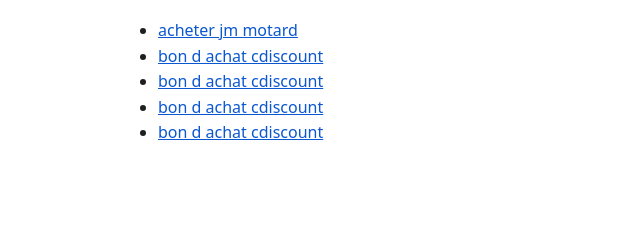
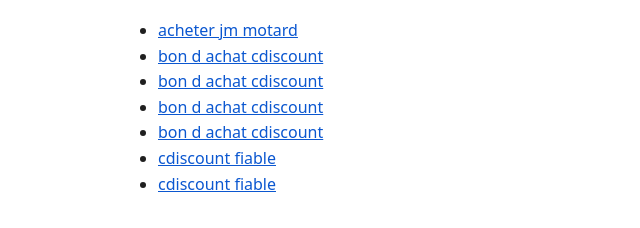
Before and after one commit to wearetheonesin/wearetheonesin.github.io, a plain HTML site: page achats/index.html in a window 1280 px wide. Shown: the part 92-320 px from the top of the page, without its empty margins (142-782 px from the left). Drawn offline with Linux system fonts and the light colour scheme.

Commit message:
hub achats/index.html

```diff
--- a/achats/index.html
+++ b/achats/index.html
@@ -1 +1 @@
-<!doctype html><html lang="fr"><head><meta charset="utf-8"><meta name="viewport" content="width=device-width,initial-scale=1"><title>Achats : toutes nos pages</title><style>body{max-width:760px;margin:0 auto;padding:16px;font-family:system-ui,sans-serif;line-height:1.6;color:#1f1f1f}a{color:#0b57d0;text-decoration:underline}img{max-width:100%;height:auto}table{width:100%;border-collapse:collapse}td,th{border:1px solid #ccc;padding:6px;vertical-align:top}@media(max-width:600px){table,tbody,tr,td,th{display:block;width:auto}tr{margin-bottom:12px}}</style></head><body><h1>Achats : toutes nos pages</h1><ul><li><a href="https://telegra.ph/Acheter-JM-Motard-en-2026--prix-et-paiement-11-13">acheter jm motard</a></li><li><a href="https://layathoughts.blogspot.com/2026/11/bon-dachat-cdiscount-offres-et.html">bon d achat cdiscount</a></li><li><a href="https://wearetheonesin.github.io/bon-d-achat-cdiscount-github/">bon d achat cdiscount</a></li><li><a href="https://sites.google.com/view/bon-d-achat-cdiscount">bon d achat cdiscount</a></li><li><a href="https://www.tumblr.com/blog/view/avis-meilleurs/833373957998690304">bon d achat cdiscount</a></li></ul></body></html>
+<!doctype html><html lang="fr"><head><meta charset="utf-8"><meta name="viewport" content="width=device-width,initial-scale=1"><title>Achats : toutes nos pages</title><style>body{max-width:760px;margin:0 auto;padding:16px;font-family:system-ui,sans-serif;line-height:1.6;color:#1f1f1f}a{color:#0b57d0;text-decoration:underline}img{max-width:100%;height:auto}table{width:100%;border-collapse:collapse}td,th{border:1px solid #ccc;padding:6px;vertical-align:top}@media(max-width:600px){table,tbody,tr,td,th{display:block;width:auto}tr{margin-bottom:12px}}</style></head><body><h1>Achats : toutes nos pages</h1><ul><li><a href="https://telegra.ph/Acheter-JM-Motard-en-2026--prix-et-paiement-11-13">acheter jm motard</a></li><li><a href="https://layathoughts.blogspot.com/2026/11/bon-dachat-cdiscount-offres-et.html">bon d achat cdiscount</a></li><li><a href="https://wearetheonesin.github.io/bon-d-achat-cdiscount-github/">bon d achat cdiscount</a></li><li><a href="https://sites.google.com/view/bon-d-achat-cdiscount">bon d achat cdiscount</a></li><li><a href="https://www.tumblr.com/blog/view/avis-meilleurs/833373957998690304">bon d achat cdiscount</a></li><li><a href="https://wearetheonesin.github.io/cdiscount-fiable-github/">cdiscount fiable</a></li><li><a href="https://layathoughts.blogspot.com/2026/11/cdiscount-est-il-fiable-avis-et-verdict.html">cdiscount fiable</a></li></ul></body></html>
```
